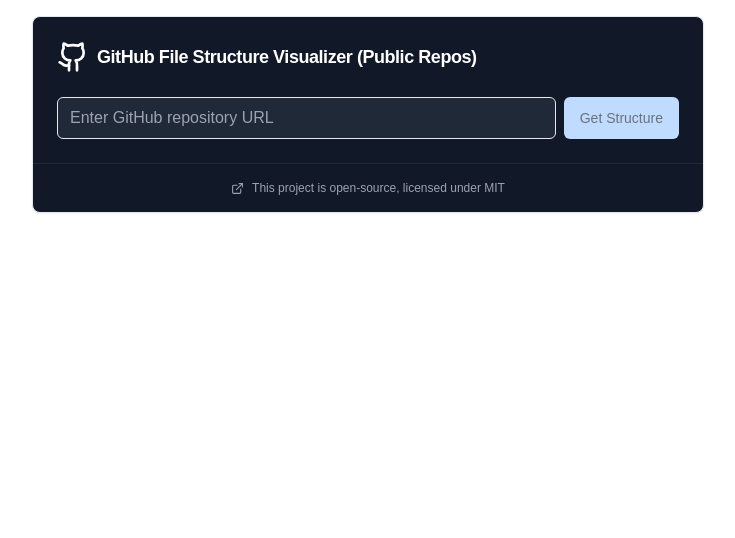
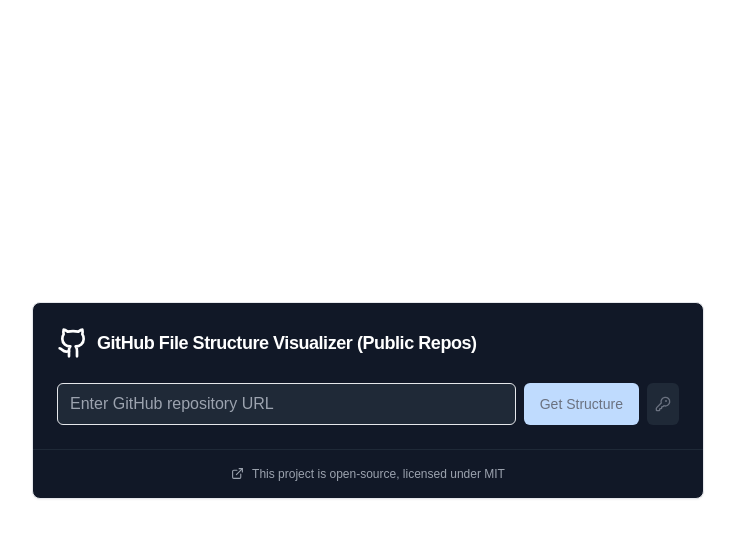
Before and after one commit to r3cla/HubTree, a Next.js app: page / in a window 1280 px wide. Shown: the top 538 px of the page, without its empty margins (272-1007 px from the left). Built offline with nearby package versions, Linux system fonts and the light colour scheme.

Commit message:
add PAT support, allowing extra features

```diff
--- a/src/app/page.tsx
+++ b/src/app/page.tsx
@@ -2,7 +2,7 @@
 
 export default function Home() {
   return (
-    <main className="container mx-auto p-4">
+    <main className="min-h-screen flex items-center justify-center p-4">
       <GitHubFileStructure />
     </main>
   );
--- a/src/components/FileStructure.tsx
+++ b/src/components/FileStructure.tsx
@@ -19,6 +19,21 @@
   const [isCopied, setIsCopied] = useState(false);
   const [defaultBranch, setDefaultBranch] = useState<string>('main');
   const [repoInfo, setRepoInfo] = useState<RepoInfo | null>(null);
+  const [token, setToken] = useState<string>('');
+  const [showToken, setShowToken] = useState<boolean>(false);
+
+  useEffect(() => {
+    setToken(localStorage.getItem('github_pat') ?? '');
+  }, []);
+
+  const handleTokenChange = (newToken: string) => {
+    setToken(newToken);
+    if (newToken) {
+      localStorage.setItem('github_pat', newToken);
+    } else {
+      localStorage.removeItem('github_pat');
+    }
+  };
 
   // Cleanup timeout on unmount
   useEffect(() => {
@@ -131,7 +146,9 @@
 
     try {
       const { owner, repo } = extractRepoInfo(url);
-      const repoResponse = await fetch(`https://api.github.com/repos/${owner}/${repo}`);
+      const headers: HeadersInit = token ? { Authorization: `Bearer ${token}` } : {};
+
+      const repoResponse = await fetch(`https://api.github.com/repos/${owner}/${repo}`, { headers });
 
       if (!repoResponse.ok) {
         throw new Error(`Repository not found or not accessible`);
@@ -141,7 +158,8 @@
       setDefaultBranch(repoData.default_branch);
 
       const treeResponse = await fetch(
-        `https://api.github.com/repos/${owner}/${repo}/git/trees/${repoData.default_branch}?recursive=1`
+        `https://api.github.com/repos/${owner}/${repo}/git/trees/${repoData.default_branch}?recursive=1`,
+        { headers }
       );
 
       if (!treeResponse.ok) {
@@ -182,9 +200,13 @@
             url={url}
             loading={loading}
             hasFileStructure={fileStructure.length > 0}
+            token={token}
+            showToken={showToken}
             onUrlChange={setUrl}
             onFetch={fetchFileStructure}
             onDownload={handleDownload}
+            onTokenChange={handleTokenChange}
+            onToggleShowToken={() => setShowToken(prev => !prev)}
           />
 
           {error && (
@@ -200,6 +222,7 @@
               expandedFolders={expandedFolders}
               isCopied={isCopied}
               repoInfo={repoInfo}
+              token={token}
               onToggleFolder={handleToggleFolder}
               onCopy={handleCopyToClipboard}
               onExpandAll={handleExpandAll}
--- a/src/components/github/FileTreeItem.tsx
+++ b/src/components/github/FileTreeItem.tsx
@@ -16,6 +16,7 @@
   level: number;
   isExpanded: boolean;
   repoInfo: { owner: string; repo: string; } | null;
+  token: string;
   onToggle: (path: string) => void;
 }
 
@@ -24,6 +25,7 @@
   level,
   isExpanded,
   repoInfo,
+  token,
   onToggle,
 }) => {
   const [commitInfo, setCommitInfo] = useState<CommitInfo | null>(null);
@@ -37,8 +39,10 @@
     setError(null);
 
     try {
+      const headers: HeadersInit = token ? { Authorization: `Bearer ${token}` } : {};
       const response = await fetch(
-        `https://api.github.com/repos/${repoInfo.owner}/${repoInfo.repo}/commits?path=${node.path}&per_page=1`
+        `https://api.github.com/repos/${repoInfo.owner}/${repoInfo.repo}/commits?path=${node.path}&per_page=1`,
+        { headers }
       );
 
       if (!response.ok) throw new Error('Failed to fetch commit info');
@@ -139,6 +143,7 @@
               level={level + 1}
               isExpanded={isExpanded}
               repoInfo={repoInfo}
+              token={token}
               onToggle={onToggle}
             />
           ))}
--- a/src/components/github/FileTreeView.tsx
+++ b/src/components/github/FileTreeView.tsx
@@ -8,6 +8,7 @@
   expandedFolders: Set<string>;
   isCopied: boolean;
   repoInfo: RepoInfo | null;
+  token: string;
   onToggleFolder: (path: string) => void;
   onCopy: () => void;
   onExpandAll: () => void;
@@ -19,6 +20,7 @@
   expandedFolders,
   isCopied,
   repoInfo,
+  token,
   onToggleFolder,
   onCopy,
   onExpandAll,
@@ -72,6 +74,7 @@
             level={0}
             isExpanded={expandedFolders.has(node.path)}
             repoInfo={repoInfo}
+            token={token}
             onToggle={onToggleFolder}
           />
         ))}
--- a/src/components/github/GitHubInput.tsx
+++ b/src/components/github/GitHubInput.tsx
@@ -1,29 +1,39 @@
 import React from 'react';
-import { Download } from 'lucide-react';
+import { Download, KeyRound } from 'lucide-react';
 
 interface GitHubInputProps {
   url: string;
   loading: boolean;
   hasFileStructure: boolean;
+  token: string;
+  showToken: boolean;
   onUrlChange: (url: string) => void;
   onFetch: () => void;
   onDownload: () => void;
+  onTokenChange: (token: string) => void;
+  onToggleShowToken: () => void;
 }
 
 export const GitHubInput: React.FC<GitHubInputProps> = ({
   url,
   loading,
   hasFileStructure,
+  token,
+  showToken,
   onUrlChange,
   onFetch,
   onDownload,
+  onTokenChange,
+  onToggleShowToken,
 }) => {
   return (
+    <div className="space-y-2">
       <div className="flex gap-2">
         <input
           type="text"
           value={url}
           onChange={(e) => onUrlChange(e.target.value)}
+          onKeyDown={(e) => e.key === 'Enter' && !loading && url && onFetch()}
           placeholder="Enter GitHub repository URL"
           className="flex-1 px-3 py-2 border rounded-md focus:outline-none focus:ring-2 focus:ring-blue-500 bg-gray-800 text-white placeholder-gray-400"
         />
@@ -43,6 +53,36 @@
             Download ZIP
           </button>
         )}
+        <button
+          onClick={onToggleShowToken}
+          title={token ? 'GitHub token set' : 'Add GitHub token (optional)'}
+          className={`flex items-center px-2 py-2 rounded-md transition-colors ${
+            token
+              ? 'text-green-400 bg-gray-800 hover:bg-gray-700'
+              : 'text-gray-500 bg-gray-800 hover:bg-gray-700 hover:text-gray-300'
+          }`}
+        >
+          <KeyRound size={16} />
+        </button>
+      </div>
+
+      {showToken && (
+        <div className="flex flex-col gap-1">
+          <input
+            type="password"
+            value={token}
+            onChange={(e) => onTokenChange(e.target.value)}
+            placeholder="GitHub Personal Access Token (optional)"
+            className="w-full px-3 py-2 border rounded-md focus:outline-none focus:ring-2 focus:ring-blue-500 bg-gray-800 text-white placeholder-gray-400 text-sm"
+          />
+          <ul className="text-xs text-gray-500 space-y-0.5 list-none">
+            <li>• Raises rate limit from 60 to 5,000 req/hr</li>
+            <li>• Enables browsing your <span className="text-gray-400">private repositories</span></li>
+            <li>• Stored in browser local storage — only sent to api.github.com</li>
+            <li>• For more information visit the <a href="https://docs.github.com/en/authentication/keeping-your-account-and-data-secure/managing-your-personal-access-tokens" target="_blank" rel="noopener noreferrer" className="text-blue-400 hover:text-blue-300 underline">GitHub PAT information page</a></li>
+          </ul>
+        </div>
+      )}
     </div>
   );
 };
```
Also changed, not shown: 1 other file (tests, documents, lock files or other folders). Lines whose indentation alone changed are shown as unchanged.
